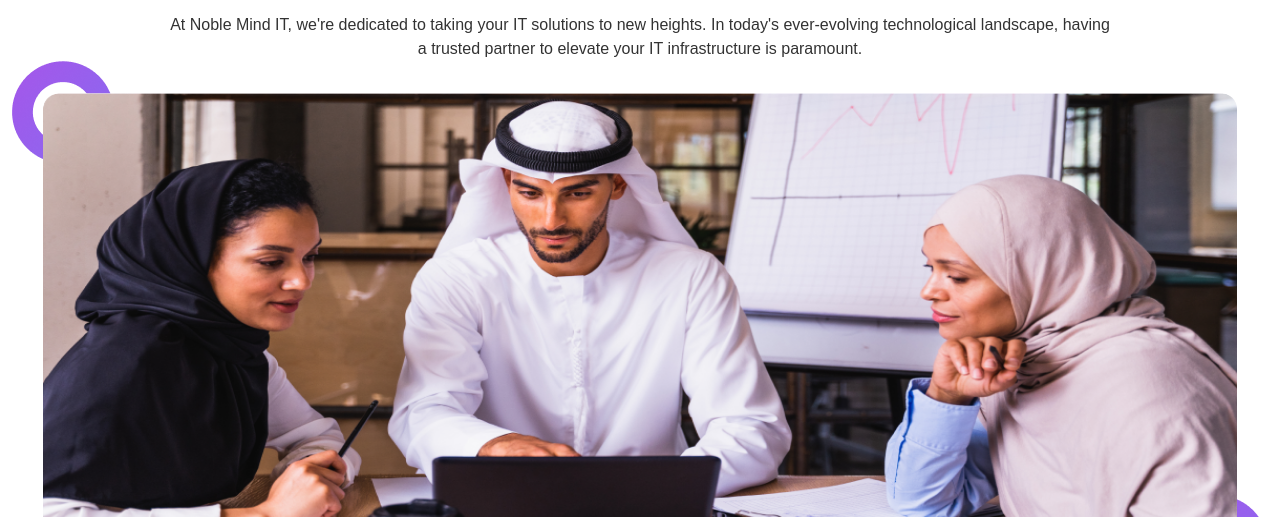
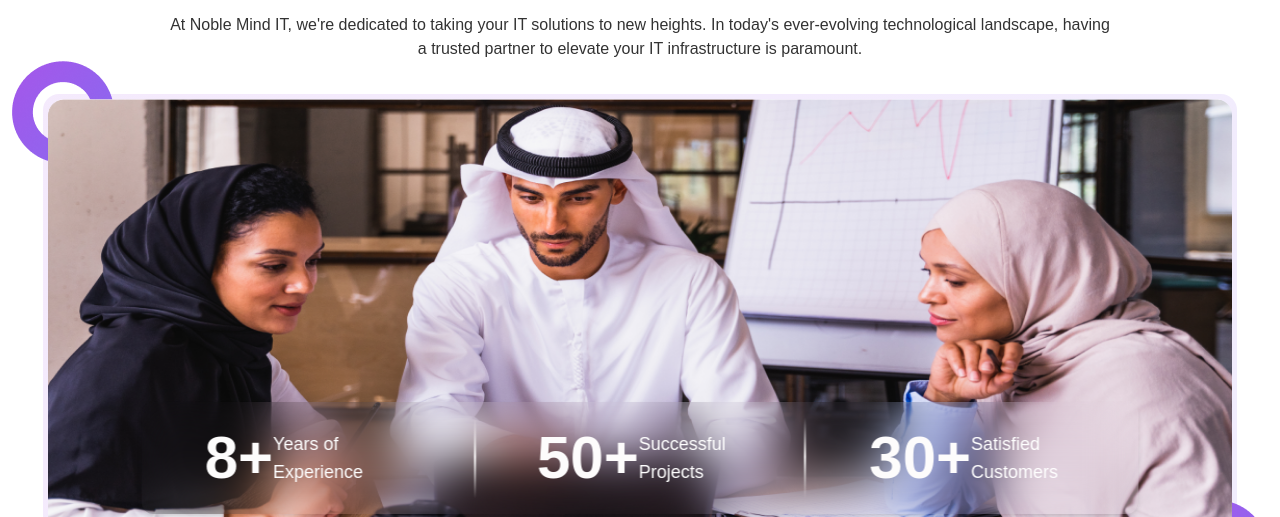
Before and after one commit to vikas-jakhar/Noble-Mind, a website: page index.html in a window 1280 px wide. Shown: the part 283-800 px from the top of the page. Drawn offline with Linux system fonts and the light colour scheme; a small style sheet from the web is missing.

Commit message:
section 1 update

```diff
--- a/index.html
+++ b/index.html
@@ -49,22 +49,67 @@
     </header>
     <main>
         <!-- section-1 -->
-        <section class="py-7">
+        <section class="py-7 min-h-screen">
             <div class="container mx-auto px-3 mt-12 py-4 relative z-[2]">
                 <div class="max-w-[948px] mt-10 mx-auto">
-                    <h3 class="font-bold text-[64px] leading-[74px] text-center">Elevate Your Solutions with <span class="text-[#9064EE]">Noble Mind IT</span></h3>
+                    <h3
+                        class="font-bold md:text-[54px] sm:text-5xl text-3xl lg:text-[64px] md:leading-[65px] lg:leading-[74px] text-center">
+                        Elevate Your Solutions with <span class="text-[#9064EE]">Noble Mind IT</span></h3>
                     <p class="font-normal text-base opacity-80 text-black text-center mt-4">
-                        At Noble Mind IT, we're dedicated to taking your IT solutions to new heights. In today's ever-evolving technological
+                        At Noble Mind IT, we're dedicated to taking your IT solutions to new heights. In today's
+                        ever-evolving technological
                         landscape, having a trusted partner to elevate your IT infrastructure is paramount.
                     </p>
                 </div>
-                <div class="relative grid place-items-center overflow-hidden">
-                    <img src="./src/assets/image/png/circle1.png" alt="circle1" class="absolute top-0 left-0">
-                    <div class="w-[95%] h-[88%] relative z-[1] rounded-2xl overflow-hidden">
-                        <img src="./src/assets/image/png/group-img-sec1.png" alt="group-img-sec1"
-                            class="w-full h-full duration-300 ease-linear hover:scale-105">
+                <div class="relative grid place-items-center mb-4 md:mb-0 mt-4 md:mt-0 md:overflow-hidden">
+                    <div
+                        class="md:w-[95%] w-full h-full md:h-[88%] z-[1] rounded-2xl bg-[linear-gradient(130.88deg,_rgba(168,_84,_233,_0.12)_9.14%,_rgba(79,_145,_252,_0.12)_283.16%)] p-[5px]">
+                        <img src="./src/assets/image/png/circle1.png" alt="circle1"
+                            class="absolute top-0 left-0 hidden md:flex">
+                        <div class="w-full h-full md:overflow-hidden rounded-2xl relative z-[1]">
+                            <img src="./src/assets/image/png/group-img-sec1.png" alt="group-img-sec1"
+                                class="w-full h-full duration-300 ease-linear hover:scale-105">
+                            <div
+                                class="md:absolute relative z-[1] top-6 md:top-auto w-full max-w-[997px] md:min-h-16 lg:h-28 flex justify-center items-center bg-[#9164EE] md:bg-transparent backdrop-blur-xl shadow-md md:w-11/12 xl:w-full left-1/2 -translate-x-1/2 md:bottom-4 lg:bottom-[52px] rounded-xl">
+                                <div class="flex flex-row flex-wrap -mx-3 py-3 w-full relative">
+                                    <div class="md:w-4/12 w-full mt-6 md:mt-0 px-3 flex justify-center items-center">
+                                        <div class="flex items-center max-w-[206px]">
+                                            <span
+                                                class="text-[#FDFCFC] md:text-4xl lg:text-5xl xl:text-6xl font-bold">8+</span>
+                                            <p class="text-white font-normal md:text-base lg:text-lg">Years of
+                                                Experience</p>
+                                        </div>
+                                    </div>
+                                    <div class="md:w-4/12 w-full mt-6 md:mt-0 px-3 flex justify-center items-center">
+                                        <div class="flex items-center max-w-[206px]">
+                                            <span
+                                                class="text-[#FDFCFC] md:text-4xl lg:text-5xl xl:text-6xl font-bold">50+</span>
+                                            <p class="text-white font-normal md:text-base lg:text-lg">Successful
+                                                Projects</p>
+                                        </div>
+                                    </div>
+                                    <div class="md:w-4/12 w-full mt-6 md:mt-0 px-3 flex justify-center items-center">
+                                        <div class="flex items-center max-w-[206px]">
+                                            <span
+                                                class="text-[#FDFCFC] md:text-4xl lg:text-5xl xl:text-6xl font-bold">30+</span>
+                                            <p class="text-white font-normal md:text-base lg:text-lg">Satisfied
+                                                Customers</p>
+                                        </div>
+                                    </div>
+                                    <span
+                                        class="flex absolute top-1/2 -translate-y-1/2 md:left-[27.2%] lg:left-[29.4%] h-[2px] w-[81px] rotate-90 bg-[linear-gradient(270deg,_rgba(253,_252,_252,_0)_0%,_#FDFCFC_51.55%,_rgba(253,_252,_252,_0)_100%)]"></span>
+                                    <span
+                                        class="flex absolute top-1/2 -translate-y-1/2 md:right-[27%] lg:right-[29.4%] h-[2px] w-[81px] rotate-90 bg-[linear-gradient(270deg,_rgba(253,_252,_252,_0)_0%,_#FDFCFC_51.55%,_rgba(253,_252,_252,_0)_100%)]"></span>
+                                </div>
+                            </div>
+                        </div>
+                        <img src="./src/assets/image/png/circle1.png" alt="circle1" class="absolute bottom-0 right-0 hidden md:flex">
                     </div>
-                    <img src="./src/assets/image/png/circle1.png" alt="circle1" class="absolute bottom-0 right-0">
+                </div>
+                <div class="flex justify-center mt-56 md:mt-4">
+                    <button
+                        class="text-[#FDFCFC] font-bold text-base w-[174px] h-14 bg-[linear-gradient(130.88deg,_#A854E9_9.14%,_#4F91FC_283.16%)] rounded-[61px] duration-300 ease-linear hover:shadow-lg hover:text-[#9164EE] hover:bg-none hover:bg-lime-300">Get
+                        Started</button>
                 </div>
             </div>
         </section>
```
Also changed, not shown: src/input.css (line endings or trailing spaces), src/output.css.
